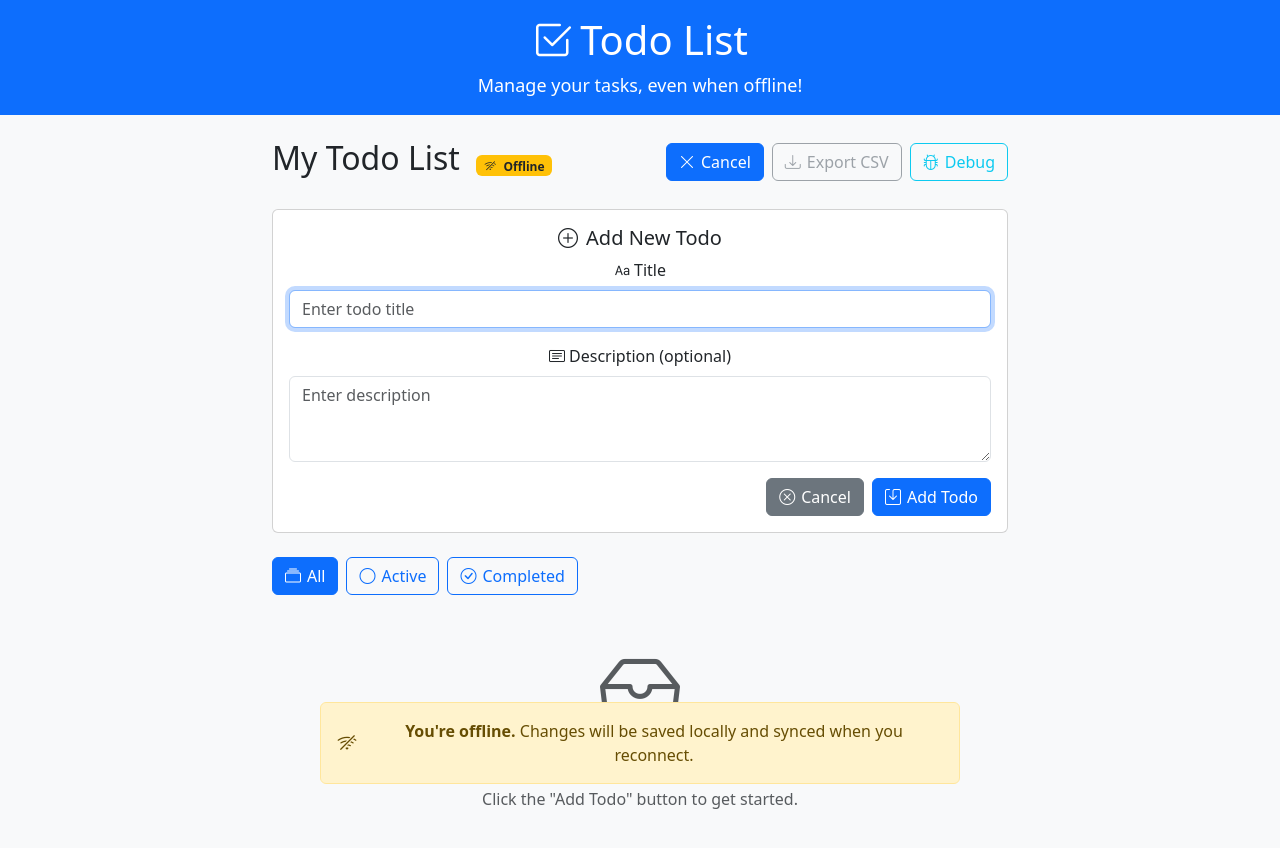
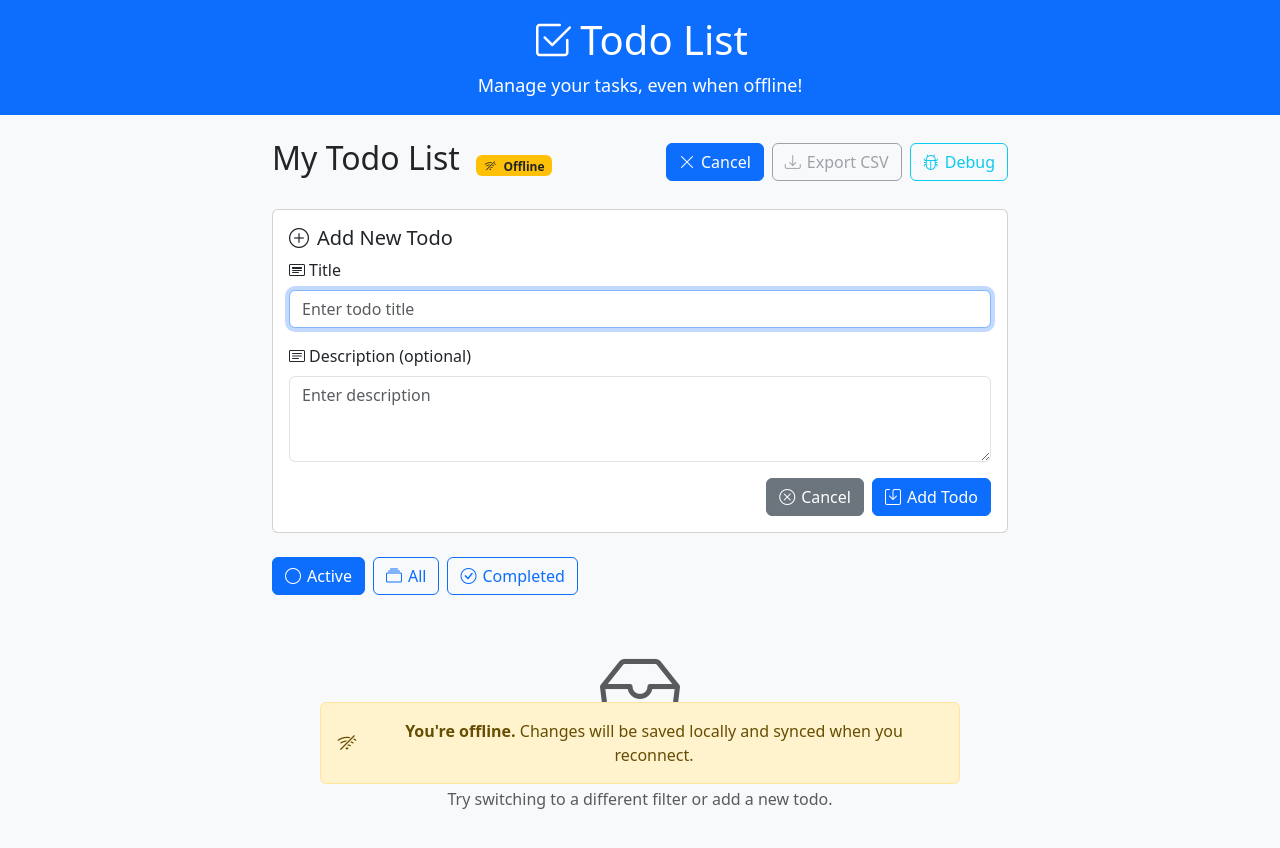
Before and after one commit to POTHYSTALIN/todo-list-pwa, a React (Create React App) app: page / in a window 1280 px wide. Both pictures are taken after a click on the button "Add Todo". Shown: the top 848 px of the page. Built offline with nearby package versions, Linux system fonts and the light colour scheme.

Commit message:
Fixed alignment issues, icon issue & changed code to default option for filter

```diff
--- a/src/components/TodoForm.js
+++ b/src/components/TodoForm.js
@@ -39,7 +39,7 @@ const TodoForm = ({ onComplete }) => {
 
   return (
     <Card className="mb-4">
-      <Card.Body>
+      <Card.Body className="text-start">
         <Card.Title>
           <i className="bi bi-plus-circle me-2"></i>
           Add New Todo
@@ -47,7 +47,7 @@ const TodoForm = ({ onComplete }) => {
         <Form noValidate validated={validated} onSubmit={handleSubmit}>
           <Form.Group className="mb-3" controlId="todoTitle">
             <Form.Label>
-              <i className="bi bi-type me-1"></i>
+              <i className="bi bi-card-heading me-1"></i>
               Title
             </Form.Label>
             <Form.Control
--- a/src/components/TodoList.js
+++ b/src/components/TodoList.js
@@ -17,7 +17,7 @@ const TodoList = () => {
     checkConnection
   } = useTodoContext();
 
-  const [filter, setFilter] = useState('all'); // 'all', 'active', 'completed'
+  const [filter, setFilter] = useState('active'); // 'all', 'active', 'completed'
   const [showForm, setShowForm] = useState(false);
   const [debugInfo, setDebugInfo] = useState('');
 
@@ -145,20 +145,20 @@ const TodoList = () => {
       {/* Filter buttons */}
       <div className="mb-3 d-flex gap-2">
         <Button
+          variant={filter === 'active' ? 'primary' : 'outline-primary'}
+          onClick={() => setFilter('active')}
+          className="btn-icon-text"
+        >
+          <i className="bi bi-circle"></i>
+          <span className="btn-text">Active</span>
+        </Button>
+        <Button
           variant={filter === 'all' ? 'primary' : 'outline-primary'}
           onClick={() => setFilter('all')}
           className="btn-icon-text"
         >
           <i className="bi bi-collection"></i>
           <span className="btn-text">All</span>
-        </Button>
-        <Button
-          variant={filter === 'active' ? 'primary' : 'outline-primary'}
-          onClick={() => setFilter('active')}
-          className="btn-icon-text"
-        >
-          <i className="bi bi-circle"></i>
-          <span className="btn-text">Active</span>
         </Button>
         <Button
           variant={filter === 'completed' ? 'primary' : 'outline-primary'}
```
